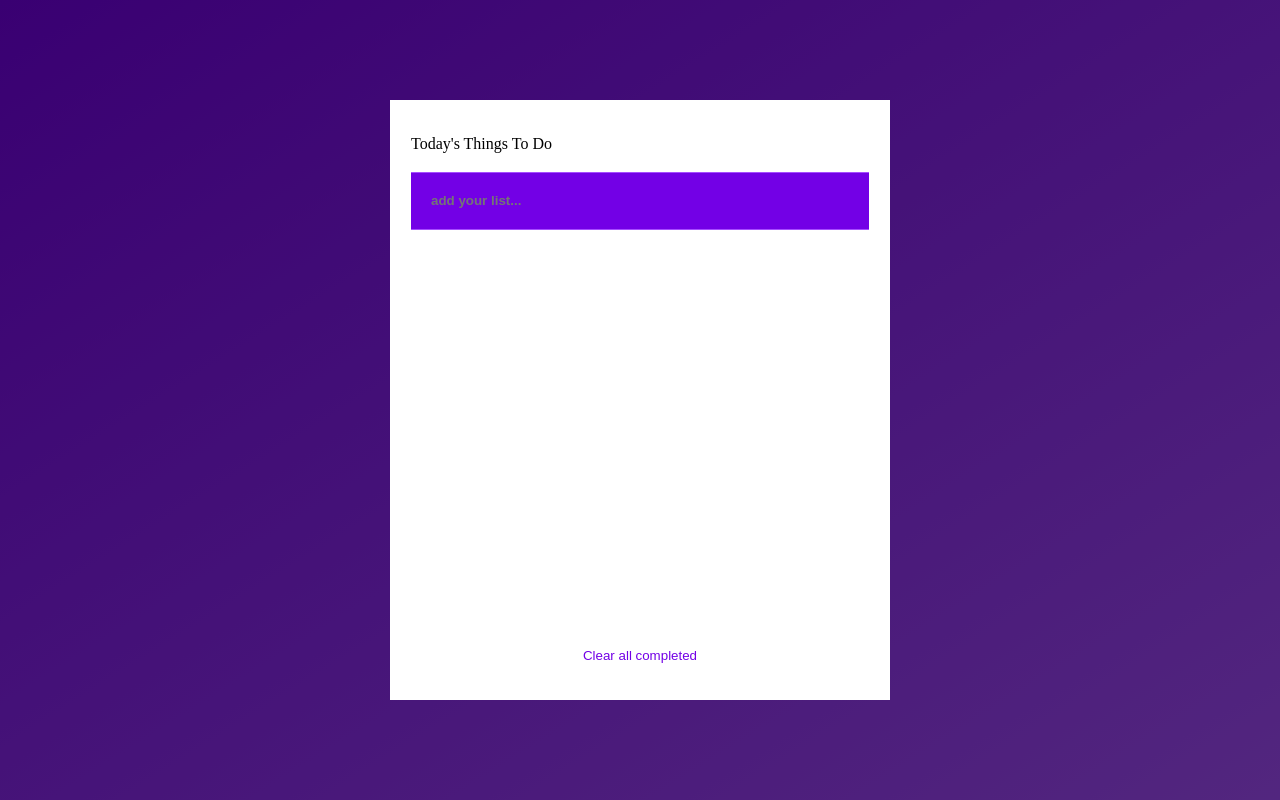
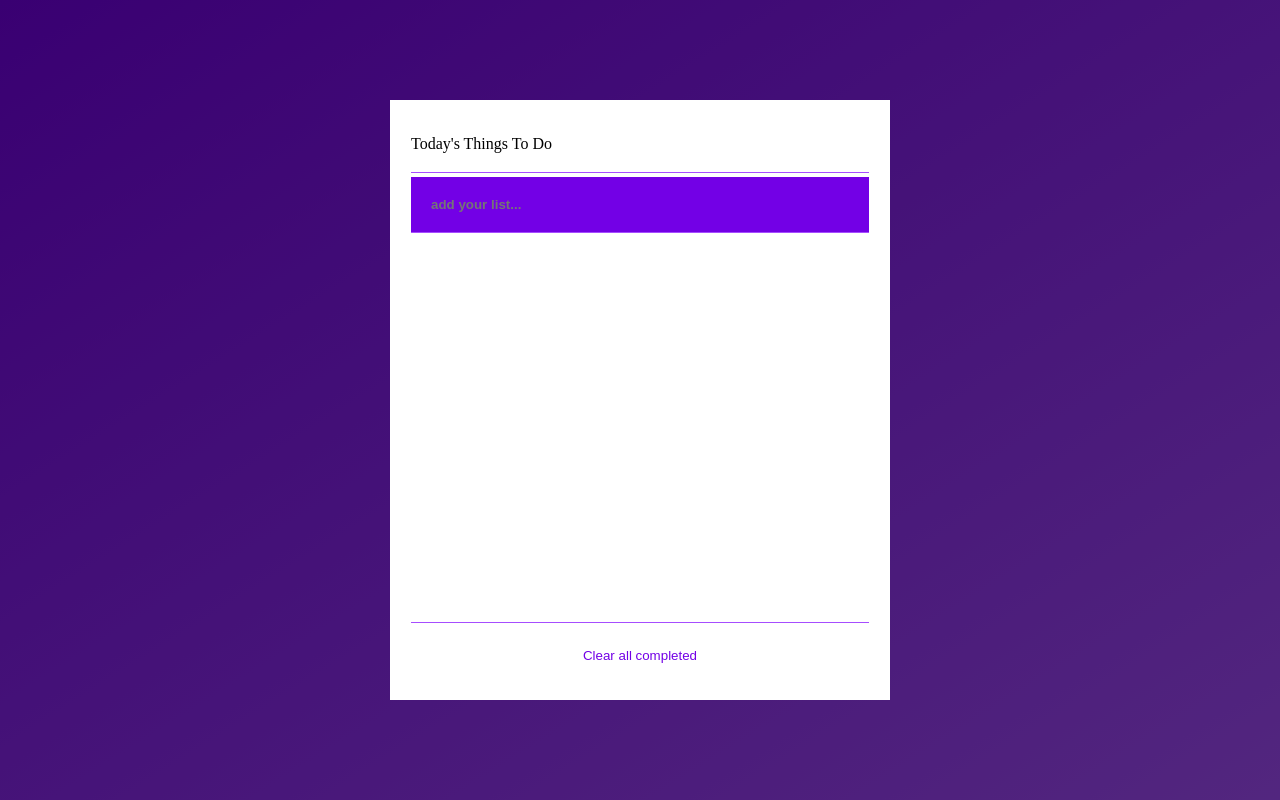
Before and after one commit to Marcraphael12/To-do-list_App, a website built with webpack: page src/index.html in a window 1280 px wide. Built offline with nearby package versions, Linux system fonts and the light colour scheme.

Commit message:
Update css

```diff
--- a/src/style.css
+++ b/src/style.css
@@ -74,10 +74,11 @@ body {
 
 .task-list {
   width: 100%;
-  height: 70%;
+  height: 68%;
   overflow-y: auto;
   overflow-x: hidden;
   padding: 15px 20px;
+  border-bottom: 1px solid #a64dff;
 }
 
 .list-item {
```
